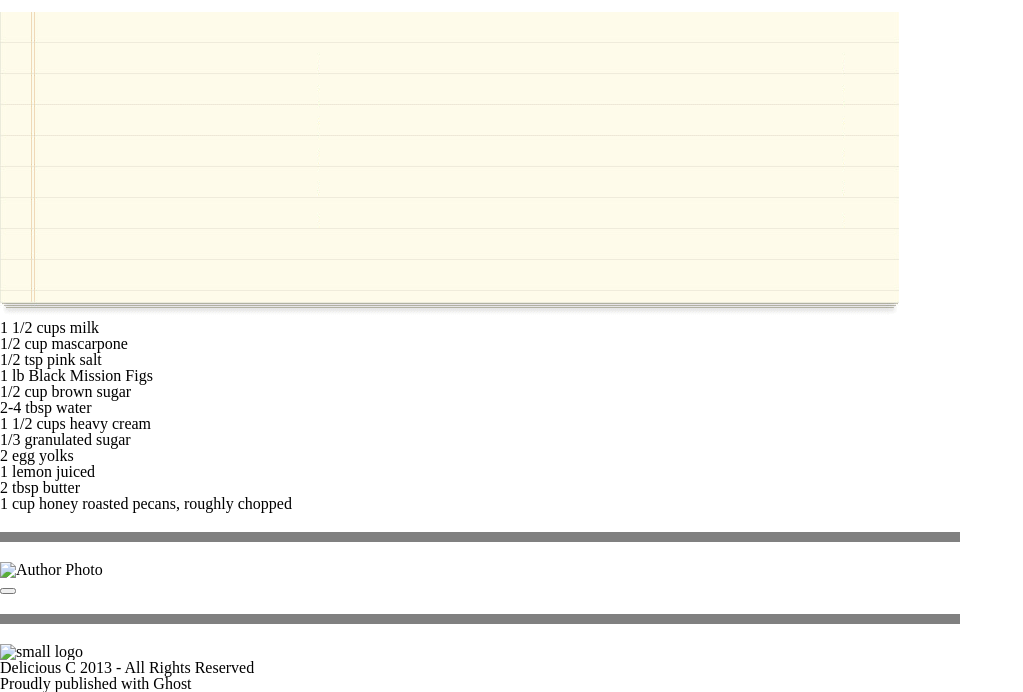
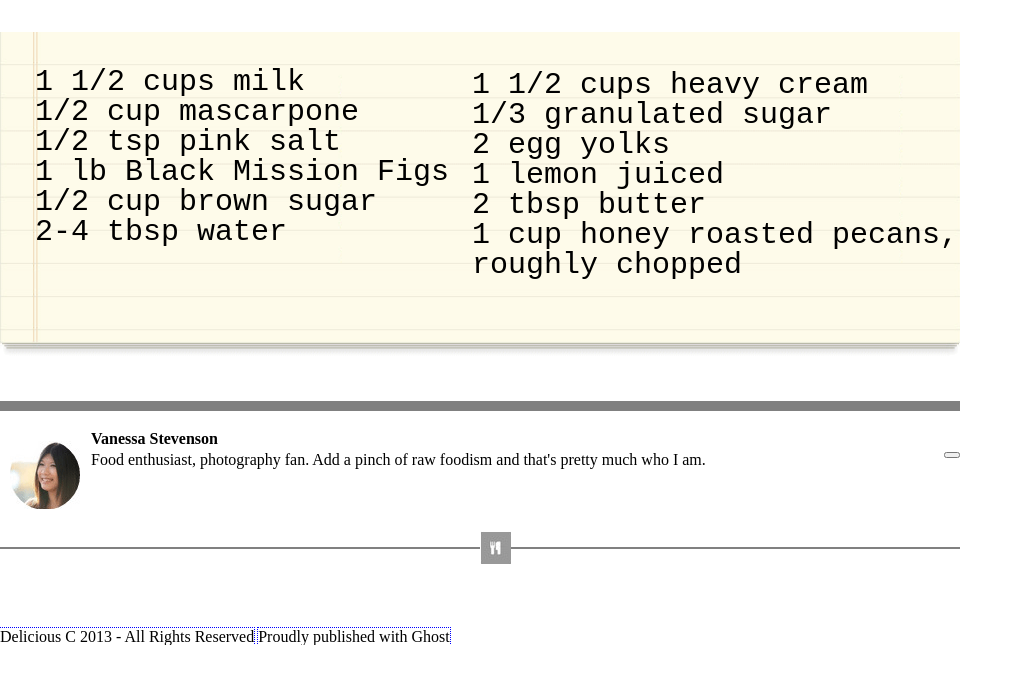
Before and after one commit to mdwohl/chocolate-cake, a plain HTML site: page index.html in a window 1280 px wide. Shown: the part 1091-1783 px from the top of the page, without its empty margins (0-1023 px from the left). After the commit the page ends 1736 px from the top, so only its background shows below. Drawn offline with Linux system fonts and the light colour scheme.

Commit message:
fixed css

```diff
--- a/index.html
+++ b/index.html
@@ -25,7 +25,7 @@
   </ul>
   </header>
 <body>
-  <hr>
+  <hr class="main-hr">
   <ul>
     <h1>Chocolate Pizza</h1>
     <li><a>POSTED ON 15 DEC 2013 / DESSERTS</a></li>
@@ -43,9 +43,12 @@
         <p>Lorem ipsum dolor sit amet consectetur adipisicing elit. Doloribus labore perspiciatis laudantium ex quod vero ab, esse veniam animi, obcaecati qui vitae expedita quis quae autem adipisci! Eos, architecto! Asperiores. Lorem ipsum dolor sit amet consectetur adipisicing elit. Optio temporibus nostrum possimus sequi dicta voluptate quod omnis! Reiciendis illum inventore dicta ad, officia ducimus facere quo aperiam culpa magni quis!</p>
       </li>
     </ul>
-    <aritcle>
 
+  </section>
+    <div class="container">
       <img src="logo/list-bg.png">
+
+      <div class="list1">
         <ul>
           <li>1 1/2 cups milk</li>
           <li>1/2 cup mascarpone</li>
@@ -53,32 +56,37 @@
           <li>1 lb Black Mission Figs</li>
           <li>1/2 cup brown sugar</li>
           <li>2-4 tbsp water</li>
+        </ul>
+      </div>
 
-      </ul>
+      <div class="list2">
         <ul>
           <li>1 1/2 cups heavy cream</li>
           <li>1/3 granulated sugar</li>
           <li>2 egg yolks</li>
           <li>1 lemon juiced</li>
           <li>2 tbsp butter</li>
-        <li>1 cup honey roasted pecans, roughly chopped</li>
+          <li>1 cup honey roasted pecans,</li>
+          <li>roughly chopped</li>
         </ul>
-    <hr>
-
-    </aritcle>
-
-  </section>
+      </div>
+    </div>
+    <hr class="main-hr">
 </body>
 <footer>
+  <img src="logo/van-pic.png" alt="Author Photo">
+ <h2>Vanessa Stevenson</h2>
  <ul>
-    <li><img src="logos/van-pic.png" alt="Author Photo"></li>
-    <li><h2></h2></li>
-    <li><a></a></li>
-    <li><button></button></li>
-    <li><hr></li>
-    <li><img src="logos/small-logo.png" alt="small logo"></li>
-    <li><p>Delicious C 2013 - All Rights Reserved</p></li>
-    <li><p>Proudly published with Ghost</p></li>
+  <li>Food enthusiast, photography fan. Add a pinch of raw foodism and that's pretty much who I am.</li>
+  <button></button>
  </ul>
+ <div class="lastContainer">
+  <hr class="LastLine">
+    <div class="smallLogo">
+      <img src="logo/small-logo.png" alt="small logo">
+    </div>
+ </div>
+  <a>Delicious C 2013 - All Rights Reserved</a>
+  <a>Proudly published with Ghost</a>
 </footer>
 </html>
--- a/style.css
+++ b/style.css
@@ -40,7 +40,7 @@ header > article {
   background-color: black;
 }
 
-hr {
+.main-hr {
   border: 5px solid gray;
   margin-top: 20px;
   margin-bottom: 20px;
@@ -61,3 +61,69 @@ body > section > ul > li > p {
   margin: 15px;
   text-indent: 3em;
 }
+
+body > div > img {
+  margin-top: 20px;
+  margin-bottom: 20px;
+  position: relative;
+  width: 960px;
+}
+
+.container {
+  position: relative;
+}
+
+.list1 {
+  position: absolute;
+  top: 55px;
+  left: 35px;
+  font-size: 30px;
+  font-family: 'Courier New', Courier, monospace;
+}
+
+.list2 {
+  position: absolute;
+  top: 58px;
+  right: 2px;
+  font-size: 30px;
+  font-family: 'Courier New', Courier, monospace;
+}
+
+footer > img:first-of-type {
+  float:left;
+  margin: 10px;
+}
+
+footer > ul > li:first-child{
+  float: left;
+}
+
+h2 {
+  font-weight: bold;
+  margin-bottom: 5px;
+}
+
+button {
+  float: right;
+}
+
+.LastLine {
+  border: 1px solid gray;
+  margin-top: 100px;
+}
+
+.lastContainer {
+  position: relative;
+  margin-bottom: 80px;
+}
+
+.smallLogo {
+  position: absolute;
+  left: 50%;
+  bottom: -18px;
+}
+
+footer > a {
+  outline: dotted 1px blue;
+  text-align: center;
+}
```
Lines whose indentation alone changed are shown as unchanged.
